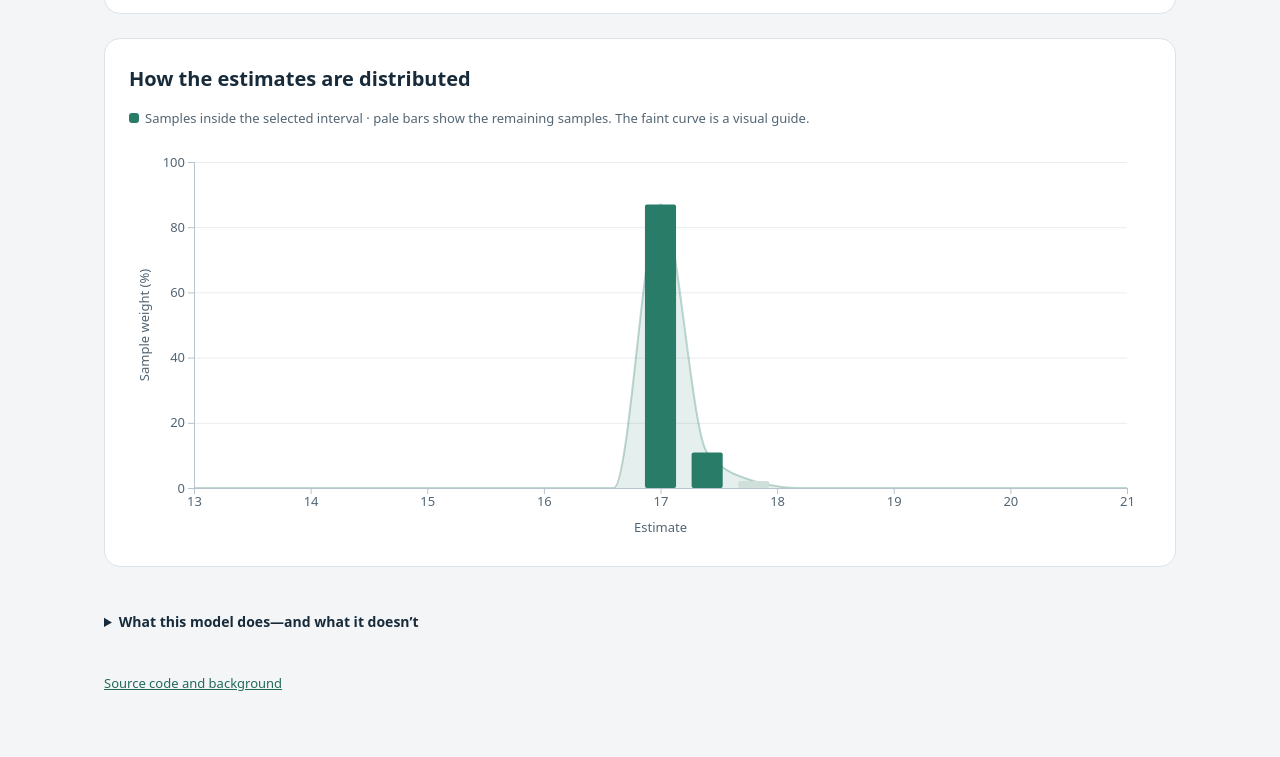
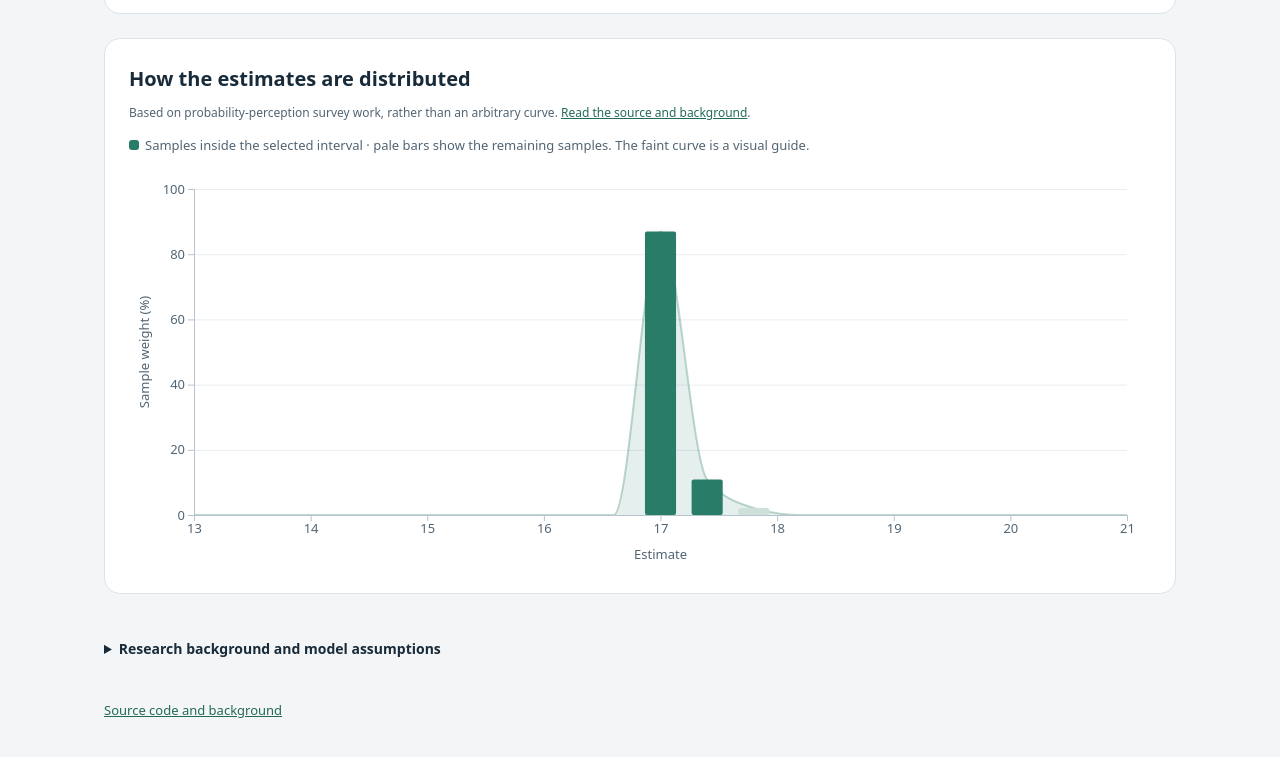
Before and after one commit to thiagomata/perceptions-of-probability, a plain HTML site: page calculator.html in a window 1280 px wide. Shown: the part 639-1396 px from the top of the page. Drawn offline with nearby package versions, Linux system fonts and the light colour scheme.

Commit message:
Explain probability-perception research and distinguish model assumptions

```diff
--- a/calculator.html
+++ b/calculator.html
@@ -13,8 +13,8 @@
 <div><div class="result-label">Expected estimate</div><div class="result-value" id="expected">—</div><div class="result-note">Weighted mean, not the most likely value.</div></div>
 <div><div class="result-label" id="interval-label">95% model-based interval</div><div class="result-value" id="interval">—</div><div class="result-note">A range within this exploratory model.</div></div>
 </section>
-<section class="chart-panel"><h2>How the estimates are distributed</h2><p class="legend"><span class="dot"></span>Samples inside the selected interval · pale bars show the remaining samples. The faint curve is a visual guide.</p><div class="chart"></div></section>
-<details><summary>What this model does—and what it doesn’t</summary><p>The model maps sampled interpretations of probability phrases onto your estimate range. It treats the CSV percentages as discrete weights, normalizes rounding differences, and calculates equal-tail quantiles.</p><p>This is an exploratory mapping, not a measured forecast of task completion. The selected coverage describes the model, not a guarantee about your work. Because the samples are discrete, the interval can contain more mass than the selected coverage. Values are shown to two decimal places.</p></details>
+<section class="chart-panel"><h2>How the estimates are distributed</h2><p class="hint">Based on probability-perception survey work, rather than an arbitrary curve. <a href="https://github.com/zonination/perceptions">Read the source and background</a>.</p><p class="legend"><span class="dot"></span>Samples inside the selected interval · pale bars show the remaining samples. The faint curve is a visual guide.</p><div class="chart"></div></section>
+<details><summary>Research background and model assumptions</summary><p>This experiment builds on <a href="https://github.com/zonination/perceptions">zonination’s Perceptions of Probability and Numbers</a>, which reports survey responses from Reddit’s r/SampleSize community. Respondents assigned numerical probabilities to phrases such as “Almost Certainly” and “About Even.” The survey was inspired by Sherman Kent’s work on communicating uncertainty; it is not the original CIA study.</p><p>The research provides the motivation for using phrase-specific distributions. Mapping those distributions between your optimistic and pessimistic estimates is this project’s modeling choice, rather than a finding of the survey.</p><p>The model maps sampled interpretations of probability phrases onto your estimate range. It treats the CSV percentages as discrete weights, normalizes rounding differences, and calculates equal-tail quantiles.</p><p>This is an exploratory mapping, not a measured forecast of task completion. The selected coverage describes the model, not a guarantee about your work. Because the samples are discrete, the interval can contain more mass than the selected coverage. Values are shown to two decimal places.</p></details>
 <footer><a href="https://github.com/thiagomata/perceptions-of-probability">Source code and background</a></footer>
 </main><script>
 function extractXY(data, dimension) {
```
Also changed, not shown: README.md.
